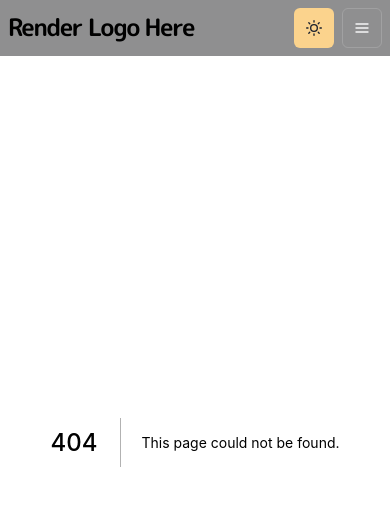
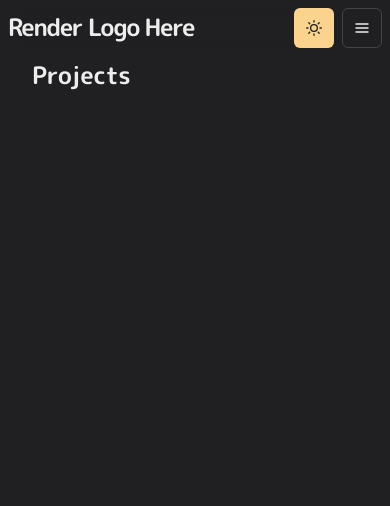
Before and after one commit to PedroVictor022/frontend-portifolio, a Next.js app: page /projects in a window 390 px wide. Before the commit this address had no page. Shown: the top 506 px of the page. Built offline with nearby package versions, Linux system fonts and the light colour scheme.

Commit message:
Add more sections, edit mobile menu

```diff
--- a/components/Layout/header/index.js
+++ b/components/Layout/header/index.js
@@ -1,6 +1,6 @@
 /* eslint-disable jsx-a11y/alt-text */
 import { Box, Container, Flex, Heading, useColorModeValue, Image, Text } from "@chakra-ui/react";
-import React, { memo, useEffect, useState } from "react";
+import React, { useEffect, useState } from "react";
 
 function Header() {
    const [avatar, setAvatar] = useState();
--- a/components/Layout/navbar/index.js
+++ b/components/Layout/navbar/index.js
@@ -1,7 +1,7 @@
 import { Box, Container, Flex, Heading, IconButton, Link, Menu, MenuButton, MenuItem, MenuList, Stack, useColorMode, useColorModeValue } from "@chakra-ui/react";
 import NextLink from "../../Utils/NextLink";
 import { HamburgerIcon } from "@chakra-ui/icons"
-import ThemeToggleButton from "../toggle-theme-button";
+import ThemeToggleButton from "../toggleBtn";
 
 
 export const LinkItem = ({ href, path, children }) => {
@@ -59,17 +59,18 @@ export const Navbar = props => {
                width={{ base: 'full', md: 'auto' }}
                flexGrow={1}
                mt={{ base: 4, md: 0 }}
+               gap="1rem"
             >
                <LinkItem href="/" path={path}>
                   Home
                </LinkItem>
                <LinkItem
-                  href="/works" path={path}
+                  href="/projects" path={path}
                >
-                  Works
+                  Projects
                </LinkItem>
                <LinkItem href="/posts" path={path}>
-                  Posts
+                  CV
                </LinkItem>
             </Stack>
 
@@ -87,17 +88,15 @@ export const Navbar = props => {
                         aria-label="Options"
                      />
                      <MenuList>
+                        {/* Rever esse menu */}
                         <NextLink href="/" passHref>
                            <MenuItem>Home</MenuItem>
-                        </NextLink>
-                        <NextLink href="/about" passHref>
-                           <MenuItem>About</MenuItem>
                         </NextLink>
                         <NextLink href="/projects">
                            <MenuItem>Projects</MenuItem>
                         </NextLink>
-                        <NextLink href="https://github.com/PedroVictor022/frontend-portifolio" target="_blank">
-                           <MenuItem>View Source Code</MenuItem>
+                        <NextLink href="/view-cv">
+                           <MenuItem>View CV</MenuItem>
                         </NextLink>
                      </MenuList>
                   </Menu>
--- a/components/Layout/toggle-theme-button/index.js
+++ /dev/null
@@ -1,16 +0,0 @@
-import { IconButton, useColorMode, useColorModeValue } from "@chakra-ui/react";
-import { SunIcon, MoonIcon } from "@chakra-ui/icons";
-
-const ThemeToggleButton = () => {
-   const { toggleColorMode } = useColorMode()
-   return (
-      <IconButton
-         aria-label="Toggle theme"
-         colorScheme={useColorModeValue('purple', 'orange')}
-         icon={useColorModeValue(<MoonIcon/>, <SunIcon/>)}
-         onClick={toggleColorMode}
-      ></IconButton>
-   )
-}
-
-export default ThemeToggleButton;
--- /dev/null
+++ b/components/Layout/toggleBtn.js
@@ -0,0 +1,29 @@
+import { IconButton, useColorMode, useColorModeValue } from "@chakra-ui/react";
+import { AnimatePresence, motion } from "framer-motion";
+import { SunIcon, MoonIcon } from "@chakra-ui/icons";
+
+const ThemeToggleButton = () => {
+   const { toggleColorMode } = useColorMode()
+   return (
+      <AnimatePresence
+         exitBeforeEnter initial={false}>
+         <motion.div
+            style={{display: 'inline-block'}}
+            key={useColorModeValue('light', 'dark')}
+            initial={{y: -40, opacity: 0}}
+            animate={{y: 0, opacity: 1}}
+            exit={{y: 20, opacity:0}}
+            transition={{duration: 0.2}}
+         >
+            <IconButton
+               aria-label="Toggle theme"
+               colorScheme={useColorModeValue('purple', 'orange')}
+               icon={useColorModeValue(<MoonIcon />, <SunIcon />)}
+               onClick={toggleColorMode}
+            ></IconButton>
+         </motion.div>
+      </AnimatePresence>
+   )
+}
+
+export default ThemeToggleButton;
--- /dev/null
+++ b/pages/projects.js
@@ -0,0 +1,14 @@
+import { Container, Heading, SimpleGrid, Divider } from "@chakra-ui/react";
+import Section from "../components/Layout/section/section";
+
+const Projects = () => {
+   return (
+      <Container pt={10}>
+         <Section delay={0.5} pt={10}>
+            <Heading as="h2" fontSize={24} mb={4}>Projects</Heading>
+         </Section>
+      </Container>
+   )
+}
+
+export default Projects;
```
Also changed, not shown: components/Layout/grid-item.js (added, +48 -0 lines), pages/index.js (+5 -4 lines).
